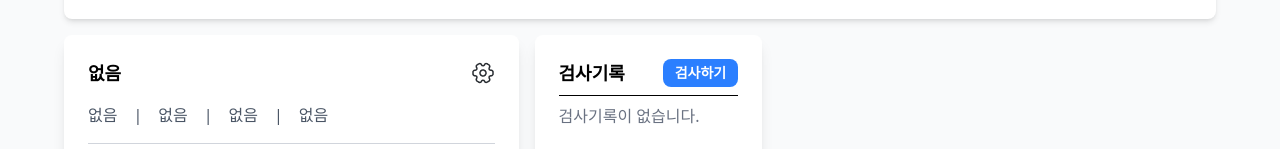
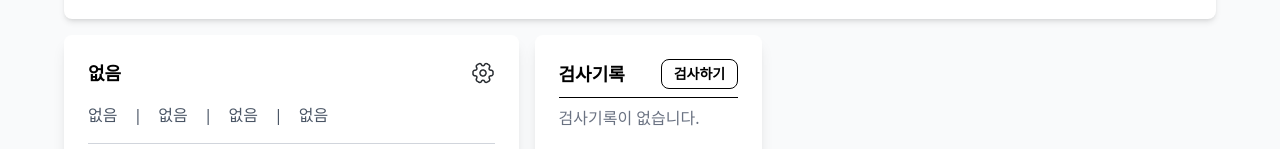
Before and after one commit to totorotail/vue-screening-test, a Vue app: page /patient-detail/1 in a window 1280 px wide. Shown: the part 153-302 px from the top of the page. Built offline with nearby package versions, Linux system fonts and the light colour scheme.

Commit message:
style: 검사하기 버튼 변경

```diff
--- a/src/pages/PatientDetailPage.vue
+++ b/src/pages/PatientDetailPage.vue
@@ -161,7 +161,7 @@ const formattedExamRecords = computed(() => {
                     <div v-for="graph in testStore.testCategories" :key="graph.id" class="border p-4 mb-2 rounded-lg">
                         <div class="flex items-center space-x-2">
                             <span :class="[graph.bg, 'px-2 py-1 rounded text-xs font-bold text-white']">{{ graph.id
-                            }}</span>
+                                }}</span>
                             <p class="text-sm font-semibold">{{ graph.name }}</p>
                         </div>
                         <div class="h-32 w-full">
@@ -184,7 +184,10 @@ const formattedExamRecords = computed(() => {
                     <div class="flex justify-between items-center">
                         <h3 class="text-lg font-bold">검사기록</h3>
                         <button @click="showTestModal = true"
-                            class="px-3 py-1 bg-blue-500 text-white text-sm font-semibold rounded-lg">검사하기</button>
+                            class="px-3 py-1 border border-black text-black text-sm font-semibold rounded-lg hover:bg-gray-100 transition">
+                            검사하기
+                        </button>
+
                     </div>
                     <hr class="my-2">
 
@@ -204,7 +207,8 @@ const formattedExamRecords = computed(() => {
                             <!-- ✅ 두 번째 줄: 검사 종류 (들여쓰기 추가) -->
                             <div class="ml-5 flex flex-wrap items-center gap-2 mt-1">
                                 <span v-for="exam in record.displayedExams" :key="exam"
-                                    class="px-2 py-1 rounded text-xs font-bold" :class="[testStore.testCategories.find(test => test.id === exam)?.bg || 'bg-gray-200',
+                                    class="px-2 py-1 rounded text-xs font-bold"
+                                    :class="[testStore.testCategories.find(test => test.id === exam)?.bg || 'bg-gray-200',
                                     testStore.testCategories.find(test => test.id === exam)?.color || 'text-gray-800']">
                                     {{ exam }}
                                 </span>
```
